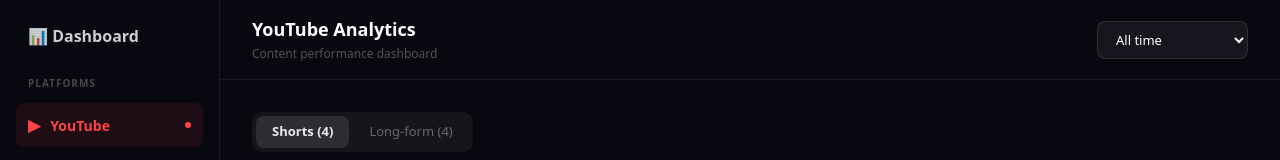
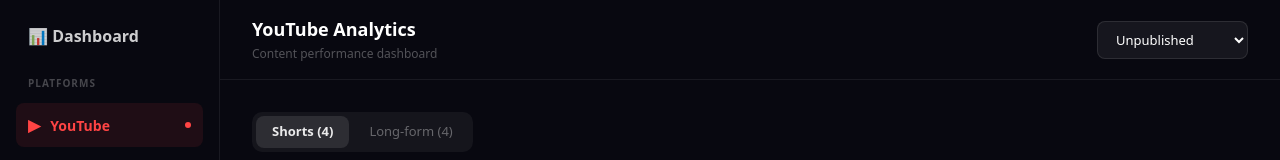
Before and after one commit to allenancheta2003/test-dashboard, a Next.js app: page /dashboard in a window 1280 px wide. Shown: the top 160 px of the page. Built offline with nearby package versions, Linux system fonts and the light colour scheme.

Commit message:
DateRangePicker.tsx

```diff
--- a/components/DateRangePicker.tsx
+++ b/components/DateRangePicker.tsx
@@ -36,7 +36,7 @@
           outline: "none",
         }}
       >
-        <option value="all" style={{ background: "#0f0f1a" }}>All time</option>
+        <option value="unpublished" style={{ background: "#0f0f1a" }}>Unpublished</option>
         {options.map(o => (
           <option key={o.val} value={o.val} style={{ background: "#0f0f1a" }}>
             {o.label}
```
